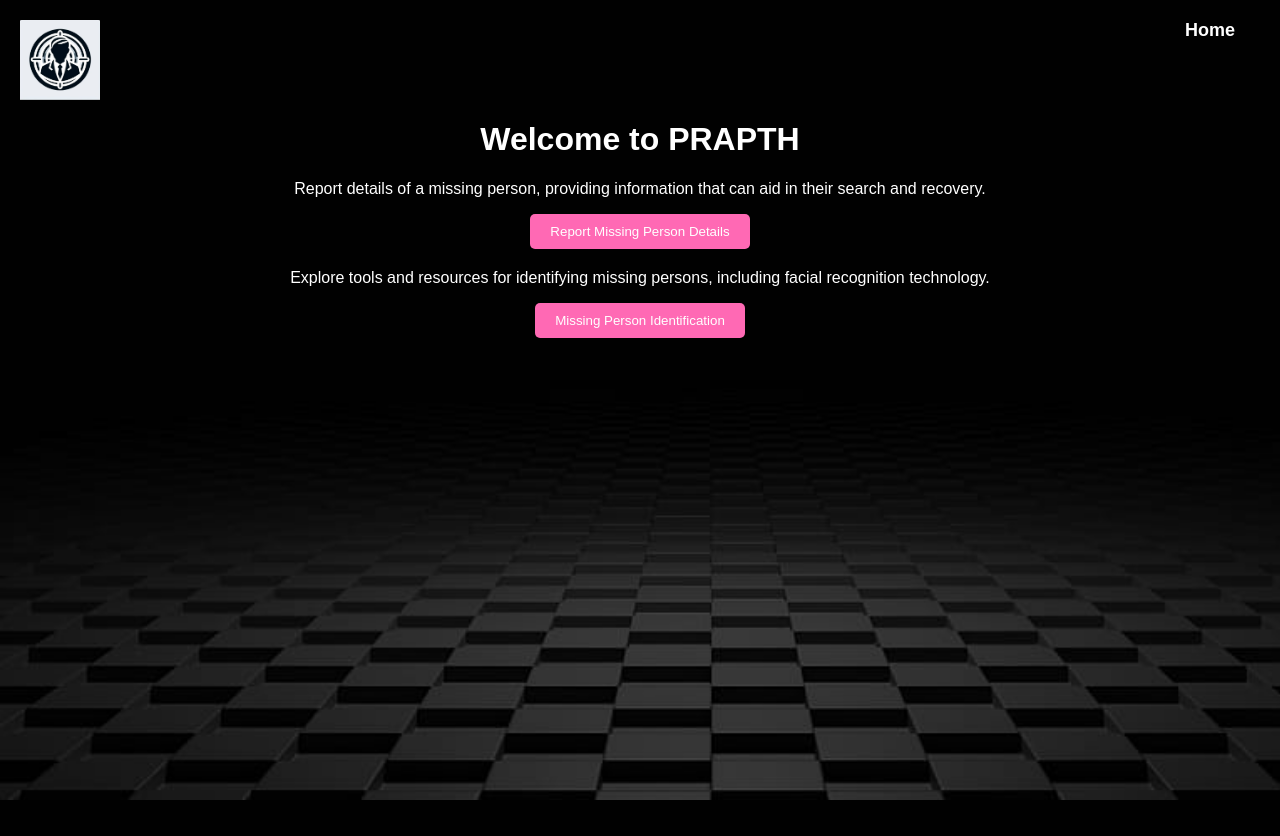
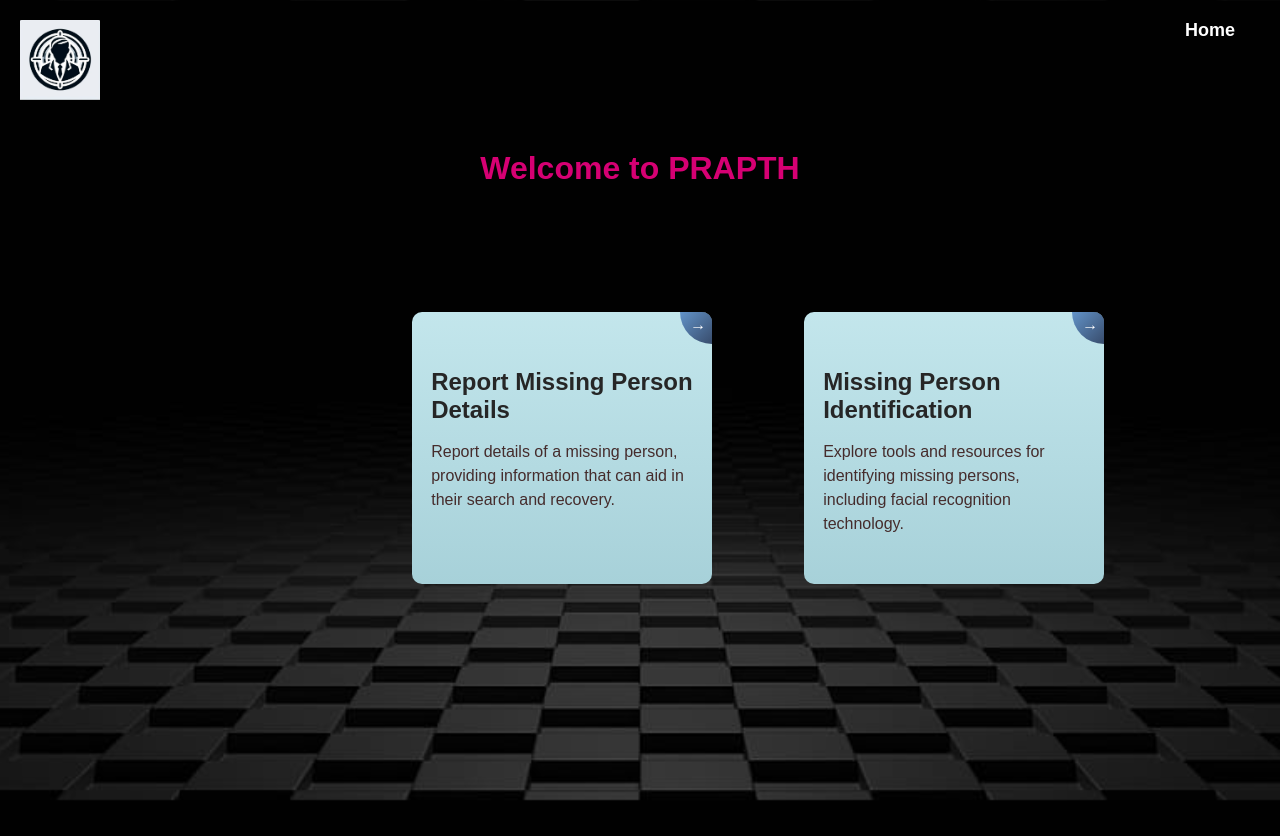
Before and after one commit to aswinshibu2001/prapth, a Flask app: page /main-menu.html in a window 1280 px wide. Shown: the top 836 px of the page. Before the commit the page ends 800 px from the top, so only its background shows below. Run offline with Flask 3, Linux system fonts and the light colour scheme; some libraries are stand-ins or nearby versions.

Commit message:
main menu css changed

```diff
--- a/newmodel.py
+++ b/newmodel.py
@@ -89,6 +89,10 @@ def home_page():
 def about():
     return render_template('aboutus.html')
 
+@app.route('/missing_reporting.html')
+def missing():
+    return render_template('missing_reporting.html')
+
 @app.route('/suspect_reporting.html')
 def suspect():
     return render_template('suspect_reporting.html')
--- a/static/css/main-menu.css
+++ b/static/css/main-menu.css
@@ -5,15 +5,6 @@ body, html {
     font-family: Arial, sans-serif;
 }
 
-.background {
-    /* background: linear-gradient(to bottom,#2b013d,#D60073); */
-     /* min-height: 100%; */
-    display: flex;
-    align-items: center;
-    justify-content: center;
-    /* flex-direction: column; */
-    /* position: relative; */
-}
 
 .logo {
     position: absolute;
@@ -47,47 +38,111 @@ body, html {
     color: #fff;
 }
 
-.home-container {
+h1{
+    color: #D60073;
     text-align: center;
-    color: #fff;
-    margin-top: 100px;
+   margin-top: 150px;
 }
 
-.home-container h2 {
-    font-size: 32px;
+
+/* card elements css **********************************************/
+.card-container {
+    display: flex; /* Use flexbox to align items */
+    justify-content: space-between; /* Add space between items */
+    position: absolute; /* Use absolute positioning */
+    top: 300px; /* Set the top position in pixels */
+    left: 400px;
   }
 
-.home-container p {
-    font-size: 18px;
+.card-title {
+    color: #262626;
+    font-size: 1.5em;
+    line-height: normal;
+    font-weight: 700;
+    margin-bottom: 0.5em;
   }
 
-.button-container {
-    display: flex;
-    flex-direction: column;
-    align-items: center;
-    margin-top: 20px;
+  .small-desc {
+    font-size: 1em;
+    font-weight: 400;
+    line-height: 1.5em;
+    color: #452c2c;
   }
 
-.button-wrapper {
-    margin-bottom: 20px;
+  .small-desc {
+    font-size: 1em;
   }
 
-.button-description p {
-    font-size: 16px;
+  .go-corner {
+    display: flex;
+    align-items: center;
+    justify-content: center;
+    position: absolute;
+    width: 2em;
+    height: 2em;
+    overflow: hidden;
+    top: 0;
+    right: 0;
+    background: linear-gradient(135deg, #6293c8, #384c6c);
+    border-radius: 0 4px 0 32px;
   }
 
-.button-wrapper button {
-    background-color: #ff69b4;
+  .go-arrow {
+    margin-top: -4px;
+    margin-right: -4px;
     color: white;
-    padding: 10px 20px;
-    border: none;
-    border-radius: 5px;
-    cursor: pointer;
+    font-family: courier, sans;
   }
 
-.button-wrapper button:hover {
-    background-color: #D60073;
+  .card {
+    display: block;
+    position: relative;
+    max-width: 300px;
+    max-height: 320px;
+    background-color: #f2f8f9;
+    border-radius: 10px;
+    padding: 2em 1.2em;
+    margin: 12px;
+    margin-right: 80px;
+    text-decoration: none;
+    box-sizing: border-box;
+    cursor: pointer; /* Add cursor:pointer to indicate the card is clickable */
+    z-index: 0;
+    overflow: hidden;
+    background: linear-gradient(to bottom, #c3e6ec, #a7d1d9);
+    font-family: Arial, Helvetica, sans-serif;
   }
+
+  .card:before {
+    content: '';
+    position: absolute;
+    z-index: -1;
+    top: -16px;
+    right: -16px;
+    background: linear-gradient(135deg, #364a60, #384c6c);
+    height: 32px;
+    width: 32px;
+    border-radius: 32px;
+    transform: scale(1);
+    transform-origin: 50% 50%;
+    transition: transform 0.35s ease-out;
+  }
+
+  .card:hover:before {
+    transform: scale(28);
+  }
+
+  .card:hover .small-desc {
+    transition: all 0.5s ease-out;
+    color: rgba(255, 255, 255, 0.8);
+  }
+
+  .card:hover .card-title {
+    transition: all 0.5s ease-out;
+    color: #ffffff;
+  }
+/*  card element css over **************************************** */
+
 
 .form-container {
     background-color: rgba(255, 255, 255, 0.2);
--- a/static/js/main-menu.js
+++ /dev/null
@@ -1,13 +0,0 @@
-document.getElementById("reportBtn").addEventListener("click", function() {
-    var reportForm = document.getElementById("reportForm");
-    if (reportForm.style.display === "none") {
-        reportForm.style.display = "block";
-    } else {
-        reportForm.style.display = "none";
-    }
-});
-
-document.getElementById("missingPersonForm").addEventListener("submit", function(event) {
-    event.preventDefault();
-    alert("Form submitted successfully!");
-});
--- a/templates/main-menu.html
+++ b/templates/main-menu.html
@@ -8,14 +8,14 @@
     <link rel="stylesheet" type="text/css" href="static/css/main-menu.css">
     <link href='https://unpkg.com/boxicons@2.1.4/css/boxicons.min.css' rel='stylesheet'>
 
-    <script type="module" src="static/js/missing-p-details.js"></script>
+    <!-- <script type="module" src="static/js/missing-p-details.js"></script> -->
 
 
 </head>
 
 
 <body style="background-image: url('static/images/back1.jpeg'); background-repeat: no-repeat;background-size: cover; background-attachment:fixed;">
-    <div class="background">
+    <!-- <div class="background"> -->
         <a href="#" class="logo">
             <img src="static\images\prapth-logo.jpeg" alt="Prapth Logo" width="80" height="80">
         </a>
@@ -24,74 +24,34 @@
             <span id="username-placeholder"></span>
         </nav>
 
-        <div class="home-container">
+
         <h1>Welcome to PRAPTH</h1>
-            <!-- <p>Choose an option to get started:</p> -->
 
+        <div class="card-container">
 
-                <div class="button-wrapper">
-                    <div class="button-description">
-                        <p>
+            <a href="/missing_reporting.html" class="card">
+
+                <p class="card-title">Report Missing Person Details</p>
+                <p class="small-desc">
                     Report details of a missing person, providing information that can aid in their search and recovery.
                 </p>
+                <div class="go-corner">
+                    <div class="go-arrow">→</div>
                 </div>
-                    <button id="reportBtn">
-                        Report Missing Person Details
-                    </button>
-                </div>
+            </a>
 
-                <div class="button-wrapper">
-                    <div class="button-description">
-                        <p>
+            <a href="/suspect_reporting.html" class="card">
+                <p class="card-title">Missing Person Identification</p>
+                <p class="small-desc">
                     Explore tools and resources for identifying missing persons, including facial recognition technology.
                 </p>
+                <div class="go-corner">
+                    <div class="go-arrow">→</div>
                 </div>
-                    <button onclick="location.href='/suspect_reporting.html'">
-                        Missing Person Identification
-                    </button>
+            </a>
 
         </div>
+    <!-- </div> -->
 
-
-            <!-- Form for reporting missing person details (initially hidden) -->
-            <div class="form-container" id="reportForm" style="display: none;">
-                <h3>Report Missing Person</h3>
-                <form id="missingPersonForm">
-                    <label for="name">Name:</label><br>
-                    <input type="text" id="name" name="name" ><br>
-
-                    <label for="age">Age:</label><br>
-                    <input type="text" id="age" name="age"><br>
-
-                    <label for="address">Address:</label><br>
-                    <input type="text" id="address" name="address"><br>
-
-                    <label for="place">Place Where the Person Went Missing:</label><br>
-                    <input type="text" id="place" name="place"><br>
-
-                    <label for="days">Days Missing:</label><br>
-                    <input type="text" id="days" name="days"><br>
-
-                    <label for="email">Email:</label><br>
-                    <input type="email" id="email" name="email"><br>
-
-                    <label for="contact">Contact Details:</label><br>
-                    <input type="text" id="contact" name="contact"><br>
-
-                    <label for="details">Other Details:</label><br>
-                    <textarea id="details" name="details"></textarea><br>
-
-                    <label for="photos">Upload Photos:</label><br>
-                    <input type="file" id="photos" name="photos" multiple><br><br>
-
-                    <input type="submit" value="Submit">
-                </form>
-            </div>
-
-       </div>
-    </div>
-
-    <script src="static/js/main-menu.js"></script>
-    <!-- <script type="module" src="static/js/login.js"></script> -->
 </body>
 </html>
```
Also changed, not shown: templates/missing_reporting.html (added, +52 -0 lines). Lines whose indentation alone changed are shown as unchanged.
